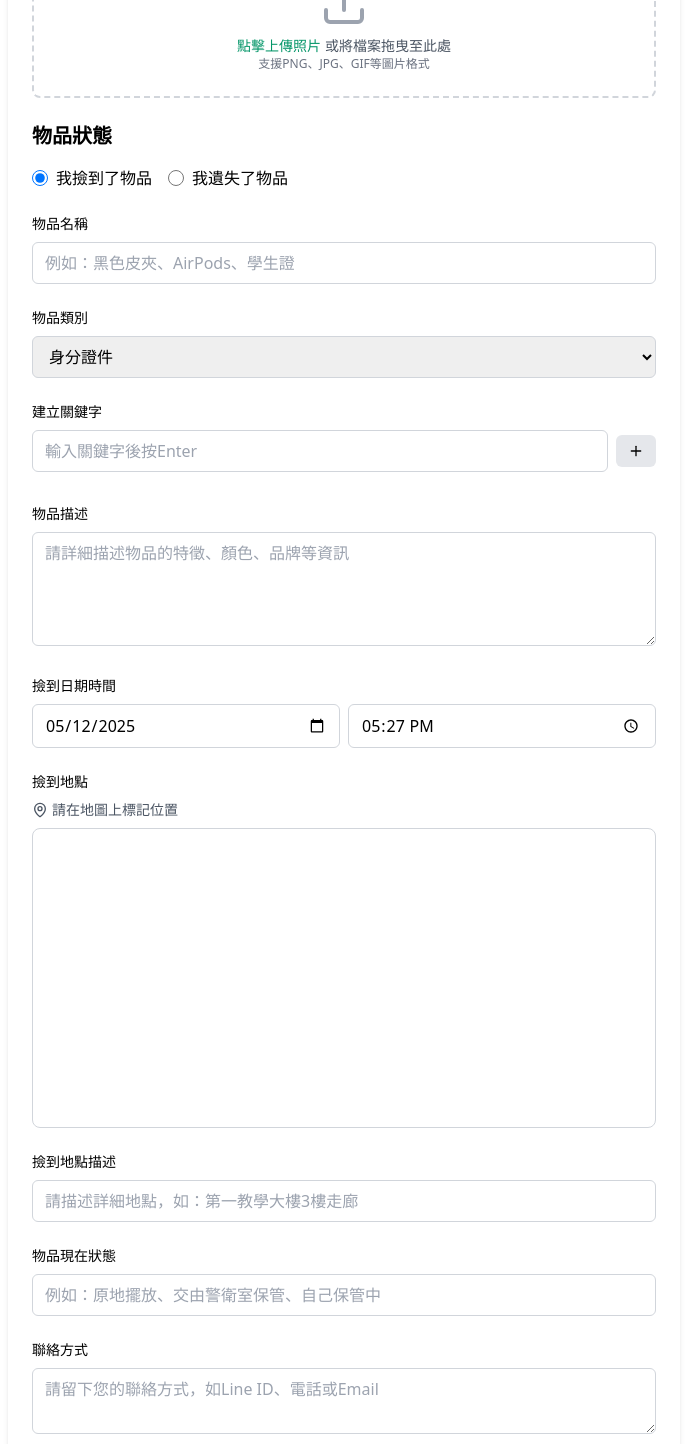
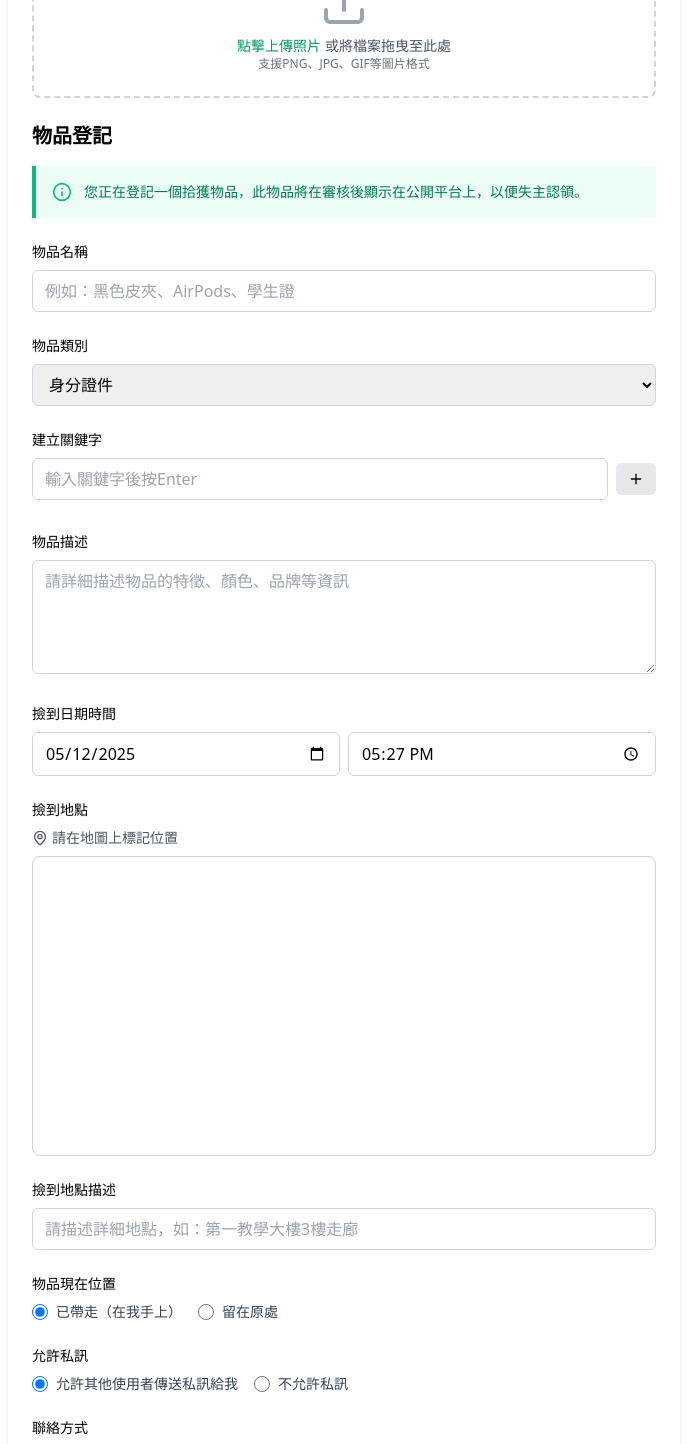
Before and after one commit to YuanWang08/LOFO-Flatform, a Nuxt app in the folder frontend/: page /submit/item in a window 1280 px wide. Shown: the part 326-1770 px from the top of the page, without its empty margins (296-983 px from the left). Built offline with nearby package versions, Linux system fonts and the light colour scheme.

Commit message:
feat: 更新物品登記表單，調整狀態顯示與新增允許私訊選項

```diff
--- a/frontend/pages/submit/item.vue
+++ b/frontend/pages/submit/item.vue
@@ -78,27 +78,17 @@
         </div>
 
         <div class="mb-6">
-          <h2 class="text-xl font-semibold mb-4">物品狀態</h2>
-          <div class="flex space-x-4">
-            <div class="flex items-center space-x-2">
-              <input
-                type="radio"
-                id="found"
-                value="found"
-                v-model="itemType"
-                class="h-4 w-4 text-emerald-600 focus:ring-emerald-500"
-              />
-              <label for="found" class="cursor-pointer"> 我撿到了物品 </label>
-            </div>
-            <div class="flex items-center space-x-2">
-              <input
-                type="radio"
-                id="lost"
-                value="lost"
-                v-model="itemType"
-                class="h-4 w-4 text-emerald-600 focus:ring-emerald-500"
-              />
-              <label for="lost" class="cursor-pointer"> 我遺失了物品 </label>
+          <h2 class="text-xl font-semibold mb-4">物品登記</h2>
+          <div class="bg-emerald-50 border-l-4 border-emerald-500 p-4 mb-4">
+            <div class="flex">
+              <div class="flex-shrink-0">
+                <InfoIcon class="h-5 w-5 text-emerald-500" />
+              </div>
+              <div class="ml-3">
+                <p class="text-sm text-emerald-700">
+                  您正在登記一個拾獲物品，此物品將在審核後顯示在公開平台上，以便失主認領。
+                </p>
+              </div>
             </div>
           </div>
         </div>
@@ -194,9 +184,7 @@
 
         <!-- 修改日期時間選擇 -->
         <div class="mb-6">
-          <label class="block text-sm font-medium mb-2">
-            {{ itemType === "found" ? "撿到日期時間" : "遺失日期時間" }}
-          </label>
+          <label class="block text-sm font-medium mb-2">撿到日期時間</label>
           <div class="flex space-x-2">
             <input
               v-model="date"
@@ -214,9 +202,7 @@
         </div>
 
         <div class="mb-6">
-          <label class="block text-sm font-medium mb-2">
-            {{ itemType === "found" ? "撿到地點" : "遺失地點" }}
-          </label>
+          <label class="block text-sm font-medium mb-2">撿到地點</label>
           <div class="mb-2 text-sm text-gray-600 flex items-center">
             <MapPin size="16" class="mr-1" />
             <span>請在地圖上標記位置</span>
@@ -236,7 +222,7 @@
             for="locationDescription"
             class="block text-sm font-medium mb-2"
           >
-            {{ itemType === "found" ? "撿到地點描述" : "遺失地點描述" }}
+            撿到地點描述
           </label>
           <input
             id="locationDescription"
@@ -246,18 +232,79 @@
           />
         </div>
 
-        <!-- 物品現在狀態 -->
+        <!-- 物品是否在您手上 -->
         <div class="mb-6">
-          <label for="holdingState" class="block text-sm font-medium mb-2">
-            物品現在狀態
-          </label>
-          <input
-            id="holdingState"
-            v-model="holding_state"
-            placeholder="例如：原地擺放、交由警衛室保管、自己保管中"
-            class="w-full px-3 py-2 border border-gray-300 rounded-md focus:outline-none focus:ring-2 focus:ring-emerald-500"
-            required
-          />
+          <label class="block text-sm font-medium mb-2">物品現在位置</label>
+          <div class="flex items-center space-x-4">
+            <div class="flex items-center">
+              <input
+                id="with-owner"
+                v-model="is_with_owner"
+                type="radio"
+                :value="true"
+                name="item-location"
+                class="h-4 w-4 text-emerald-600 border-gray-300 focus:ring-emerald-500"
+              />
+              <label for="with-owner" class="ml-2 block text-sm text-gray-700">
+                已帶走（在我手上）
+              </label>
+            </div>
+            <div class="flex items-center">
+              <input
+                id="not-with-owner"
+                v-model="is_with_owner"
+                type="radio"
+                :value="false"
+                name="item-location"
+                class="h-4 w-4 text-emerald-600 border-gray-300 focus:ring-emerald-500"
+              />
+              <label
+                for="not-with-owner"
+                class="ml-2 block text-sm text-gray-700"
+              >
+                留在原處
+              </label>
+            </div>
+          </div>
+        </div>
+
+        <!-- 允許私訊 -->
+        <div class="mb-6">
+          <label class="block text-sm font-medium mb-2">允許私訊</label>
+          <div class="flex items-center space-x-4">
+            <div class="flex items-center">
+              <input
+                id="allow-message"
+                v-model="allow_message"
+                type="radio"
+                :value="true"
+                name="allow-message"
+                class="h-4 w-4 text-emerald-600 border-gray-300 focus:ring-emerald-500"
+              />
+              <label
+                for="allow-message"
+                class="ml-2 block text-sm text-gray-700"
+              >
+                允許其他使用者傳送私訊給我
+              </label>
+            </div>
+            <div class="flex items-center">
+              <input
+                id="disallow-message"
+                v-model="allow_message"
+                type="radio"
+                :value="false"
+                name="allow-message"
+                class="h-4 w-4 text-emerald-600 border-gray-300 focus:ring-emerald-500"
+              />
+              <label
+                for="disallow-message"
+                class="ml-2 block text-sm text-gray-700"
+              >
+                不允許私訊
+              </label>
+            </div>
+          </div>
         </div>
 
         <!-- 聯絡方式 -->
@@ -305,6 +352,7 @@ import {
   Utensils,
   Plus,
   X,
+  InfoIcon,
 } from "lucide-vue-next";
 
 const config = useRuntimeConfig();
@@ -314,7 +362,6 @@ const router = useRouter();
 const isItemActive = computed(() => route.path === "/submit/item");
 const isFoodActive = computed(() => route.path === "/submit/food");
 
-const itemType = ref("found");
 const isDragging = ref(false);
 
 const title = ref("");
@@ -331,7 +378,8 @@ const imageFile = ref(null);
 const keywordInput = ref("");
 const keywordArray = ref([]);
 const locationDescription = ref("");
-const holding_state = ref("");
+const is_with_owner = ref(true);
+const allow_message = ref(true);
 const contact = ref("");
 
 const isSubmitting = ref(false);
@@ -425,14 +473,16 @@ const handleSubmit = async () => {
     formData.append("title", title.value);
     formData.append("category", category.value);
     formData.append("keywords", JSON.stringify(keywordArray.value));
-    formData.append("status", itemType.value);
     formData.append("description", description.value);
     formData.append("discover_time", discover_time);
     formData.append("latitude", latitude.value);
     formData.append("longitude", longitude.value);
-    formData.append("holding_state", holding_state.value);
+    formData.append("is_with_owner", is_with_owner.value);
+    formData.append("allow_message", allow_message.value);
     formData.append("contact", contact.value);
     formData.append("location", locationDescription.value);
+    // 設置物品狀態為 'active'
+    formData.append("status", "active");
 
     if (imageFile.value) {
       formData.append("image", imageFile.value);
```
